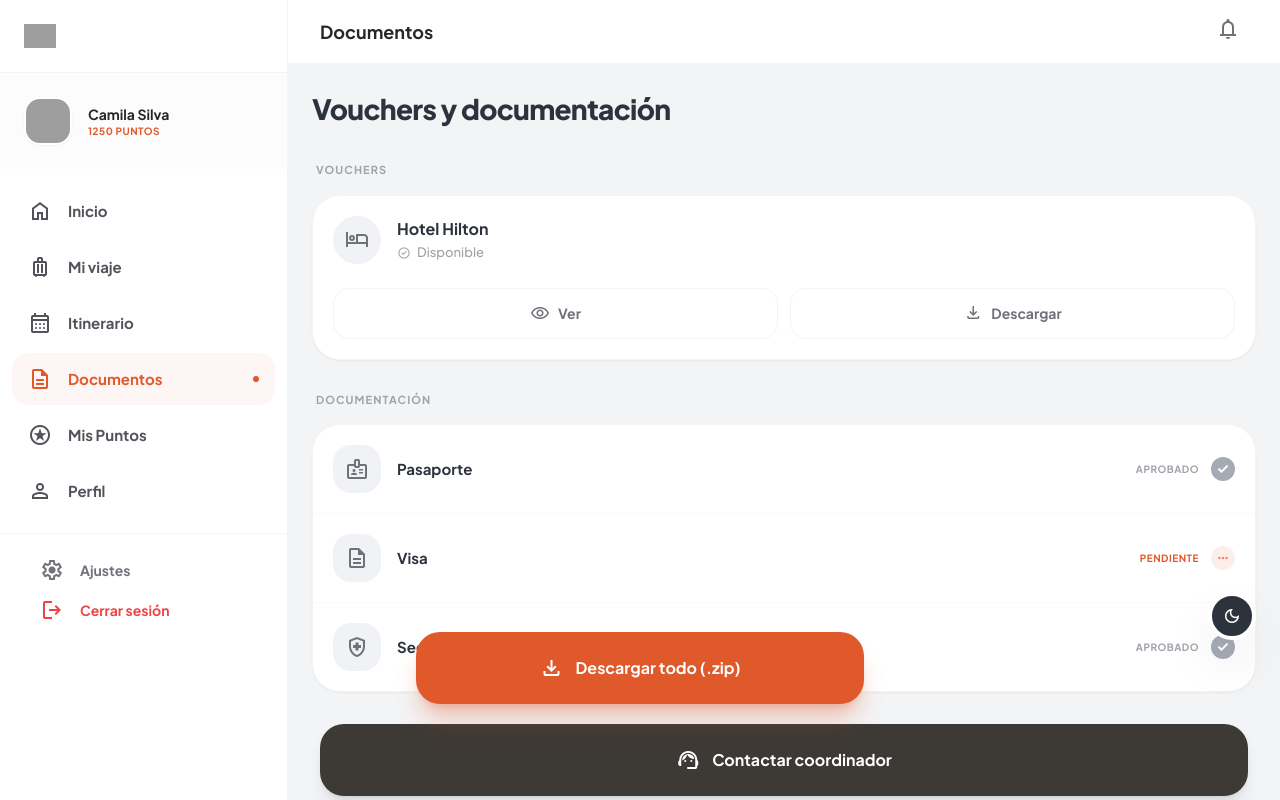
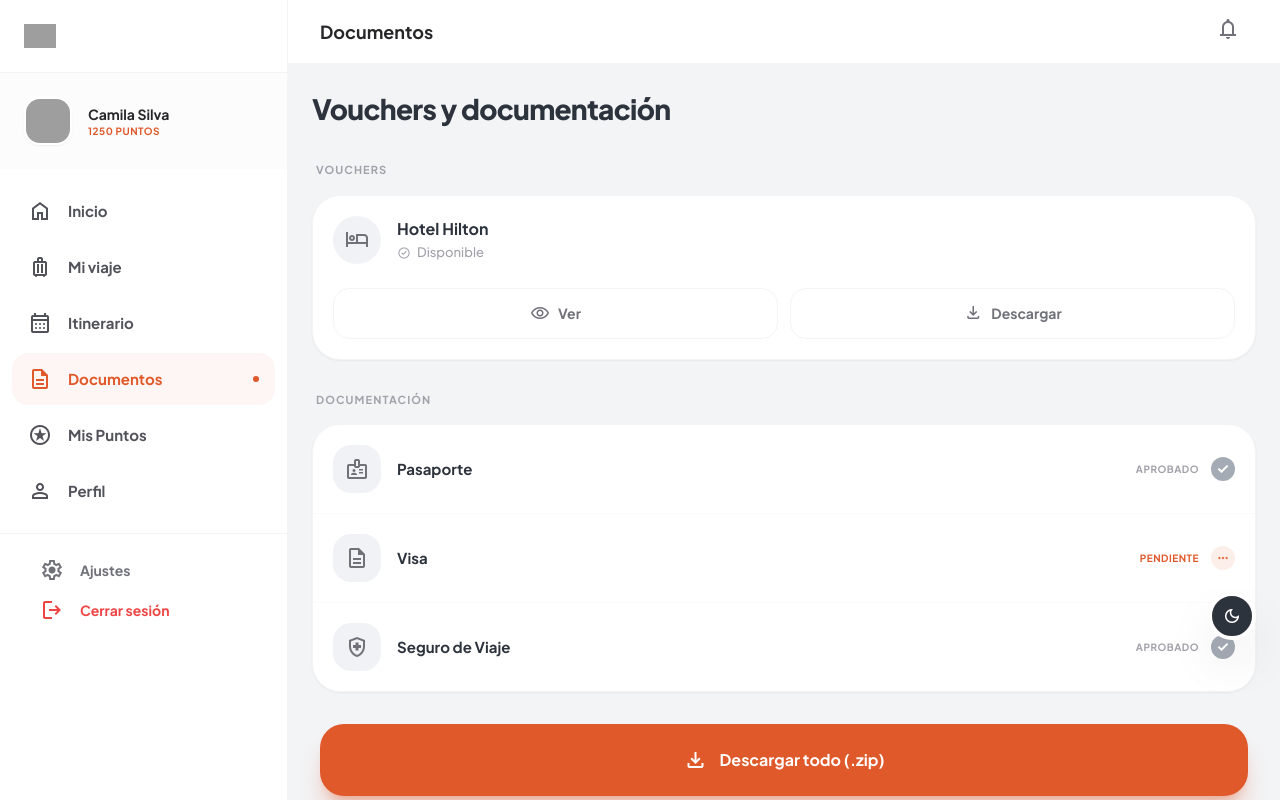
Before and after one commit to AOprofesional/WebAppTriex, a React (Vite) app: page /#/vouchers in a window 1280 px wide. Shown: the top 800 px of the page. Built offline with nearby package versions, Linux system fonts and the light colour scheme; grey boxes are pictures that could not be loaded.

Commit message:
boton cargar

```diff
--- a/screens/Vouchers.tsx
+++ b/screens/Vouchers.tsx
@@ -100,7 +100,13 @@ export const Vouchers: React.FC = () => {
         </section>
 
         {/* Coordinator Contact */}
-        <div className="mt-8 px-2">
+        <div className="mt-8 px-2 space-y-4">
+          {/* Desktop Only: Descargar todo button */}
+          <button className="hidden lg:flex w-full py-5 bg-primary text-white rounded-[24px] font-bold items-center justify-center gap-3 shadow-xl shadow-primary/30 active:scale-95 transition-all text-base">
+            <span className="material-symbols-outlined text-2xl">download</span>
+            Descargar todo (.zip)
+          </button>
+
           <button className="w-full py-5 bg-[#3D3935] dark:bg-zinc-800 text-white rounded-[24px] font-bold flex items-center justify-center gap-3 shadow-lg active:scale-95 transition-all">
             <span className="material-symbols-outlined text-2xl">support_agent</span>
             Contactar coordinador
@@ -112,8 +118,8 @@ export const Vouchers: React.FC = () => {
         </p>
       </div>
 
-      {/* Footer Action Button */}
-      <div className="fixed bottom-24 left-0 right-0 px-6 z-40 pointer-events-none">
+      {/* Footer Action Button - Mobile Only */}
+      <div className="fixed bottom-24 left-0 right-0 px-6 z-40 pointer-events-none lg:hidden">
         <button className="w-full max-w-md mx-auto pointer-events-auto py-5 bg-primary text-white rounded-[24px] font-bold shadow-xl shadow-primary/30 flex items-center justify-center gap-3 active:scale-95 transition-all text-base">
           <span className="material-symbols-outlined text-2xl">download</span>
           Descargar todo (.zip)
```
